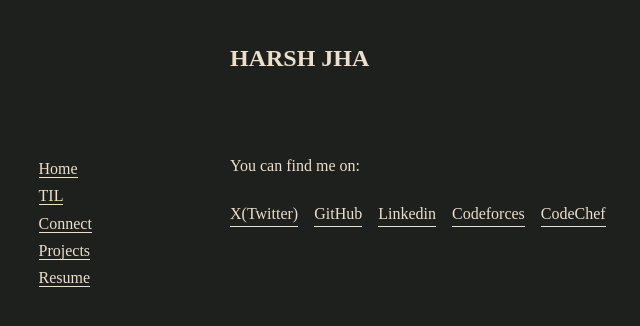
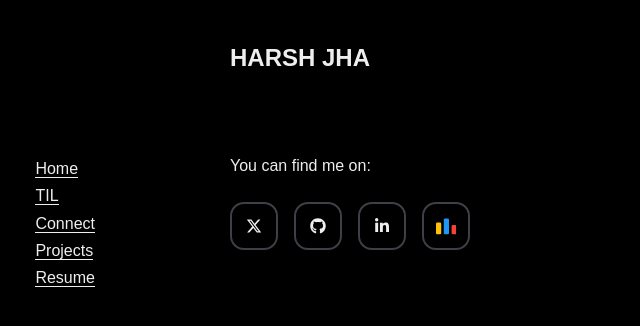
Before and after one commit to theharshjha/portfolio, a plain HTML site: page connect.html in a window 1280 px wide. Shown: the whole page, without its empty margins (90-730 px from the left). Drawn offline with Linux system fonts and the light colour scheme.

Commit message:
black theme

```diff
--- a/assets/css/base.css
+++ b/assets/css/base.css
@@ -48,30 +48,24 @@ a {
 
 /* CSS Reset End */
 
-:root {
+@import url('https://fonts.googleapis.com/css2?family=Inter+Tight:ital,wght@0,100..900;1,100..900&display=swap');
+
+/* :root {
     --center-width: 1200px;
     --color0: #1e201e;
     --color1: #3c3d37;
     --color2: #697565;
     --color3: #ecdfcc;
-}
+} */
 
-/*
+
 :root {
     --center-width: 1200px;
-    --color0: #222831;
-    --color1: #393E46;
-    --color2: #00ADB5;
+    --color0: #000000;
+    --color1: #252525;
+    --color2: #6D5D6E;
     --color3: #EEEEEE;
-} */
-
-/* :root {
-    --center-width: 1200px;
-    --color3: #2C3639;
-    --color2: #3F4E4F;
-    --color1: #A27B5C;
-    --color0: #DCD7C9;
-} */
+}
 
 
 a {
@@ -81,6 +75,10 @@ a {
 body {
     background: var(--color0);
     color: var(--color3);
+    font-family: "Inter Tight", sans-serif;
+    font-optical-sizing: auto;
+    font-style: normal;
+    font-size: 16px;
 }
 
 li {
--- /dev/null
+++ b/assets/css/connect.css
@@ -0,0 +1,14 @@
+a div {
+    border-radius: 14px;
+    display: inline-flex;
+    justify-content: center;
+    align-items: center;
+    width: 3rem;
+    height: 3rem;
+    background-color: transparent;
+    border: 2px solid hsl(240 5.68% 26.08%);
+}
+
+#data a {
+    border: none;
+}
--- a/assets/css/til.css
+++ b/assets/css/til.css
@@ -12,4 +12,6 @@
   margin-bottom: 1rem;
   border-radius: 1rem;
   padding: 0.5rem;
+  box-shadow: 0 0 #0000, 0 0 #0000, 0px 0px 15px 0px rgba(0, 0, 0, .06), 0px 2px 30px 0px rgba(0, 0, 0, .22), inset 0px 0px 1px 0px hsla(0, 0%, 100%, .15);
+
 }
--- a/connect.html
+++ b/connect.html
@@ -6,6 +6,7 @@
     <meta name="viewport" content="width=device-width, initial-scale=1.0">
     <title>Connect | Harsh Jha</title>
     <link rel="stylesheet" href="./assets/css/base.css">
+    <link rel="stylesheet" href="./assets/css/connect.css">
     <!-- <script defer src="#"></script> -->
 </head>
 
@@ -51,11 +52,51 @@
                 </br>
                 </br>
                 <div style="display: flex; gap: 1rem; flex-wrap: wrap;">
-                    <a href="https://x.com/imtheonly1__">X(Twitter)</a>
-                    <a href="https://github.com/theharshjha">GitHub</a>
-                    <a href="https://www.linkedin.com/in/imtheonly1/">Linkedin</a>
-                    <a href="https://codeforces.com/profile/imtheonly1">Codeforces</a>
-                    <a href="https://www.codechef.com/users/imtheonly1">CodeChef</a>
+                    <a href="https://x.com/imtheonly1__" target="_blank">
+                        <div><svg stroke="currentColor" fill="currentColor" stroke-width="0" viewBox="0 0 512 512"
+                                height="1em" width="1em" xmlns="http://www.w3.org/2000/svg">
+                                <path
+                                    d="M389.2 48h70.6L305.6 224.2 487 464H345L233.7 318.6 106.5 464H35.8L200.7 275.5 26.8 48H172.4L272.9 180.9 389.2 48zM364.4 421.8h39.1L151.1 88h-42L364.4 421.8z">
+                                </path>
+                            </svg>
+
+                        </div>
+                    </a>
+                    <a href="https://github.com/theharshjha" target="_blank">
+                        <div>
+                            <svg stroke="currentColor" fill="currentColor" stroke-width="0" viewBox="0 0 496 512"
+                                height="1em" width="1em" xmlns="http://www.w3.org/2000/svg">
+                                <path
+                                    d="M165.9 397.4c0 2-2.3 3.6-5.2 3.6-3.3.3-5.6-1.3-5.6-3.6 0-2 2.3-3.6 5.2-3.6 3-.3 5.6 1.3 5.6 3.6zm-31.1-4.5c-.7 2 1.3 4.3 4.3 4.9 2.6 1 5.6 0 6.2-2s-1.3-4.3-4.3-5.2c-2.6-.7-5.5.3-6.2 2.3zm44.2-1.7c-2.9.7-4.9 2.6-4.6 4.9.3 2 2.9 3.3 5.9 2.6 2.9-.7 4.9-2.6 4.6-4.6-.3-1.9-3-3.2-5.9-2.9zM244.8 8C106.1 8 0 113.3 0 252c0 110.9 69.8 205.8 169.5 239.2 12.8 2.3 17.3-5.6 17.3-12.1 0-6.2-.3-40.4-.3-61.4 0 0-70 15-84.7-29.8 0 0-11.4-29.1-27.8-36.6 0 0-22.9-15.7 1.6-15.4 0 0 24.9 2 38.6 25.8 21.9 38.6 58.6 27.5 72.9 20.9 2.3-16 8.8-27.1 16-33.7-55.9-6.2-112.3-14.3-112.3-110.5 0-27.5 7.6-41.3 23.6-58.9-2.6-6.5-11.1-33.3 2.6-67.9 20.9-6.5 69 27 69 27 20-5.6 41.5-8.5 62.8-8.5s42.8 2.9 62.8 8.5c0 0 48.1-33.6 69-27 13.7 34.7 5.2 61.4 2.6 67.9 16 17.7 25.8 31.5 25.8 58.9 0 96.5-58.9 104.2-114.8 110.5 9.2 7.9 17 22.9 17 46.4 0 33.7-.3 75.4-.3 83.6 0 6.5 4.6 14.4 17.3 12.1C428.2 457.8 496 362.9 496 252 496 113.3 383.5 8 244.8 8zM97.2 352.9c-1.3 1-1 3.3.7 5.2 1.6 1.6 3.9 2.3 5.2 1 1.3-1 1-3.3-.7-5.2-1.6-1.6-3.9-2.3-5.2-1zm-10.8-8.1c-.7 1.3.3 2.9 2.3 3.9 1.6 1 3.6.7 4.3-.7.7-1.3-.3-2.9-2.3-3.9-2-.6-3.6-.3-4.3.7zm32.4 35.6c-1.6 1.3-1 4.3 1.3 6.2 2.3 2.3 5.2 2.6 6.5 1 1.3-1.3.7-4.3-1.3-6.2-2.2-2.3-5.2-2.6-6.5-1zm-11.4-14.7c-1.6 1-1.6 3.6 0 5.9 1.6 2.3 4.3 3.3 5.6 2.3 1.6-1.3 1.6-3.9 0-6.2-1.4-2.3-4-3.3-5.6-2z">
+                                </path>
+                            </svg>
+                        </div>
+                    </a>
+                    <a href="https://www.linkedin.com/in/imtheonly1/" target="_blank">
+                        <div> <svg stroke="currentColor" fill="currentColor" stroke-width="0" viewBox="0 0 448 512"
+                                height="1em" width="1em" xmlns="http://www.w3.org/2000/svg">
+                                <path
+                                    d="M100.28 448H7.4V148.9h92.88zM53.79 108.1C24.09 108.1 0 83.5 0 53.8a53.79 53.79 0 0 1 107.58 0c0 29.7-24.1 54.3-53.79 54.3zM447.9 448h-92.68V302.4c0-34.7-.7-79.2-48.29-79.2-48.29 0-55.69 37.7-55.69 76.7V448h-92.78V148.9h89.08v40.8h1.3c12.4-23.5 42.69-48.3 87.88-48.3 94 0 111.28 61.9 111.28 142.3V448z">
+                                </path>
+                            </svg></div>
+                    </a>
+                    <a href="https://codeforces.com/profile/imtheonly1" target="_blank">
+                        <div>
+                            <svg xmlns="http://www.w3.org/2000/svg" id="code-forces" viewBox="0 0 24 24"
+                                style="height: 1.3em;widh: 1.3rem;">
+                                <path fill="#F44336"
+                                    d="M24 19.5V12a1.5 1.5 0 0 0-1.5-1.5h-3A1.5 1.5 0 0 0 18 12v7.5a1.5 1.5 0 0 0 1.5 1.5h3a1.5 1.5 0 0 0 1.5-1.5z">
+                                </path>
+                                <path fill="#2196F3"
+                                    d="M13.5 21a1.5 1.5 0 0 0 1.5-1.5v-15A1.5 1.5 0 0 0 13.5 3h-3C9.673 3 9 3.672 9 4.5v15c0 .828.673 1.5 1.5 1.5h3z">
+                                </path>
+                                <path fill="#FFC107"
+                                    d="M0 19.5c0 .828.673 1.5 1.5 1.5h3A1.5 1.5 0 0 0 6 19.5V9a1.5 1.5 0 0 0-1.5-1.5h-3C.673 7.5 0 8.172 0 9v10.5z">
+                                </path>
+                            </svg>
+                        </div>
+                    </a>
+                    <!-- <a href="https://www.codechef.com/users/imtheonly1" target="_blank">CodeChef</a> -->
                 </div>
             </div>
         </div>
```
Also changed, not shown: assets/square-x-twitter-brands.svg (added).
